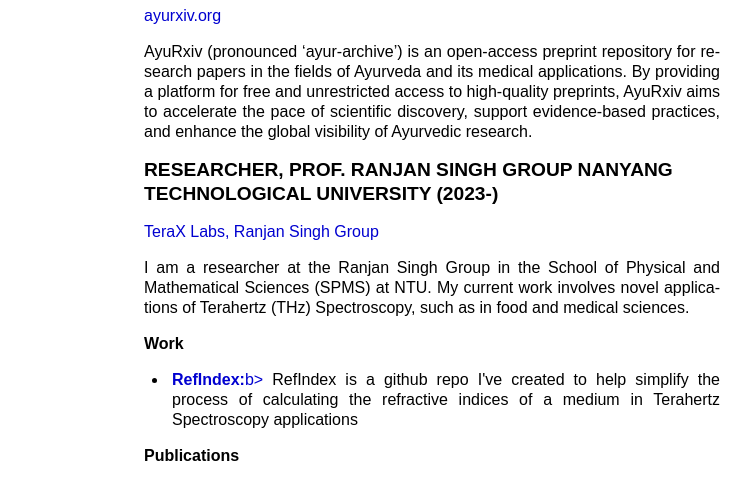
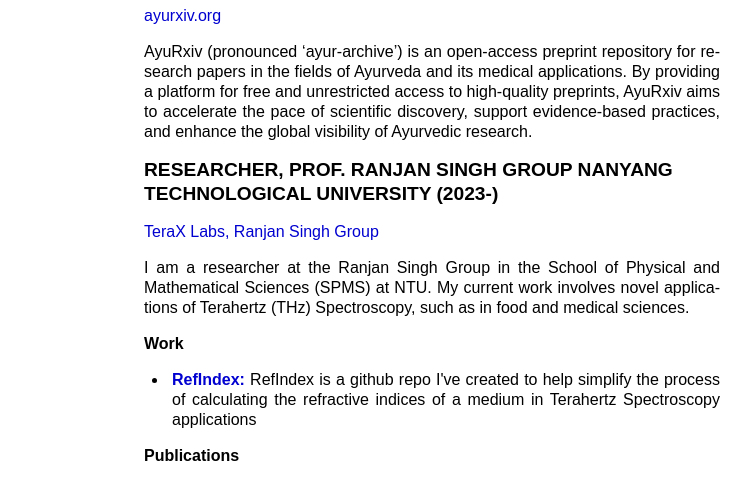
Before and after one commit to aayushpy/aayush-pandey, a plain HTML site: page projects.html in a window 1280 px wide. Shown: the part 107-606 px from the top of the page, without its empty margins (208-959 px from the left). Drawn offline with Linux system fonts and the light colour scheme.

Commit message:
Update projects.html

```diff
--- a/projects.html
+++ b/projects.html
@@ -226,7 +226,7 @@
     <p> I am a researcher at the Ranjan Singh Group in the School of Physical and Mathematical Sciences (SPMS) at NTU. My current work involves novel applications of Terahertz (THz) Spectroscopy, such as in food and medical sciences.</p>
 
     <h3>Work</h3>
-    <ul><li><a href="https://github.com/aayushpy/ThZ-RefIndex"><b>RefIndex:</b>b></a> RefIndex is a github repo I've created to help simplify the process of calculating the refractive indices of a medium in Terahertz Spectroscopy applications</li></ul>
+    <ul><li><a href="https://github.com/aayushpy/ThZ-RefIndex"><b>RefIndex:</b></a> RefIndex is a github repo I've created to help simplify the process of calculating the refractive indices of a medium in Terahertz Spectroscopy applications</li></ul>
     <h3>Publications</h3>
 
 </body>
```
